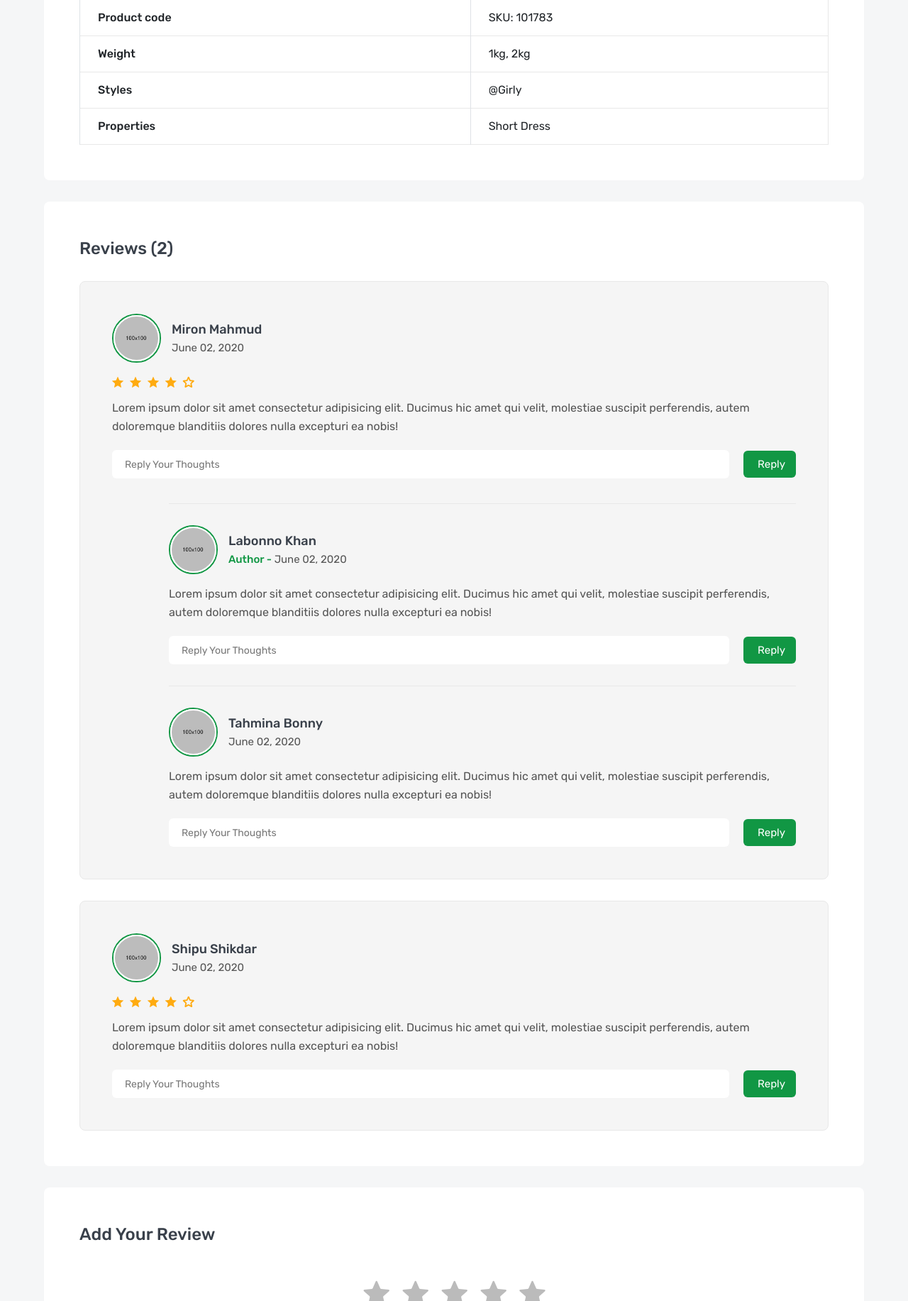
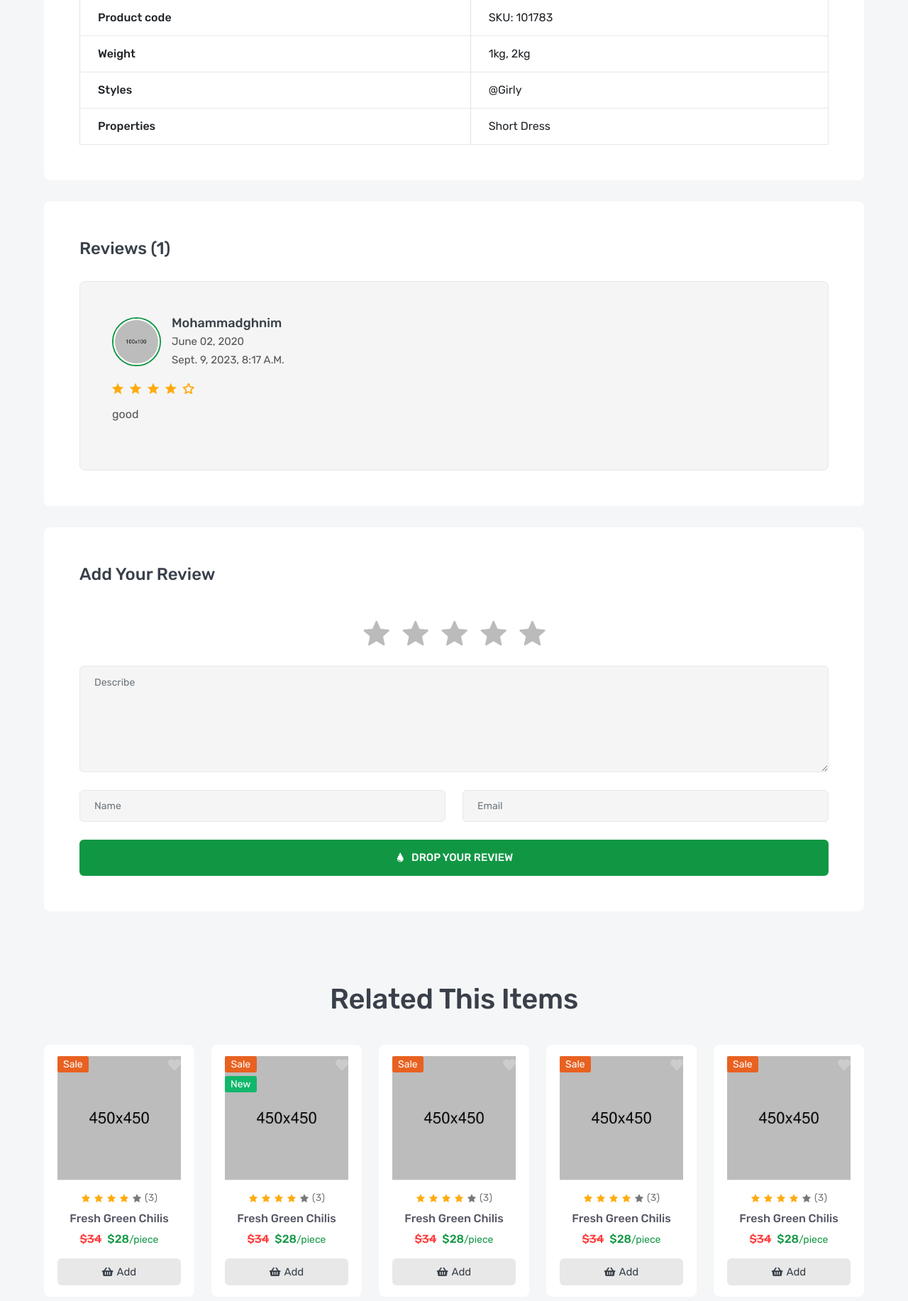
Before and after one commit to MohammadGhnim/Ecommerce-Store, a Django app: a page that uses products/templates/products/product_detail.html in a window 1280 px wide. Shown: the part 1680-3513 px from the top of the page at 71% size. Run offline with Django 4.2, Linux system fonts and the light colour scheme; data comes from the database, SQL or seed files in the repository; parts of the project's set-up code (start-up, migrations or seed data) failed here and were passed over; some libraries are stand-ins or nearby versions.

Commit message:
show product detail review with count

```diff
--- a/products/templates/products/product_detail.html
+++ b/products/templates/products/product_detail.html
@@ -153,16 +153,18 @@
                             </table>
                         </div>
                         <div class="product-details-frame">
-                            <h3 class="frame-title">Reviews (2)</h3>
+                            <h3 class="frame-title">Reviews ({{object.product_review.all|length}})</h3>
                             <ul class="review-list">
+                                {% for review in object.product_review.all %}
                                     <li class="review-item">
                                         <div class="review-media">
                                             <a class="review-avatar" href="#">
                                                 <img src="images/avatar/01.jpg" alt="review">
                                             </a>
                                             <h5 class="review-meta">
-                                            <a href="#">miron mahmud</a>
+                                                <a href="#">{{review.user}}</a>
                                                 <span>June 02, 2020</span>
+                                                <span>{{review.create_date}}</span>
                                             </h5>
                                         </div>
                                         <ul class="review-rating">
@@ -172,69 +174,9 @@
                                             <li class="icofont-ui-rating"></li>
                                             <li class="icofont-ui-rate-blank"></li>
                                         </ul>
-                                    <p class="review-desc">Lorem ipsum dolor sit amet consectetur adipisicing elit. Ducimus hic amet qui velit, molestiae suscipit perferendis, autem doloremque blanditiis dolores nulla excepturi ea nobis!</p>
-                                    <form class="review-reply">
-                                        <input type="text" placeholder="reply your thoughts">
-                                        <button><i class="icofont-reply"></i>reply</button>
-                                    </form>
-                                    <ul class="review-reply-list">
-                                        <li class="review-reply-item">
-                                            <div class="review-media">
-                                                <a class="review-avatar" href="#">
-                                                    <img src="images/avatar/02.jpg" alt="review">
-                                                </a>
-                                                <h5 class="review-meta">
-                                                    <a href="#">labonno khan</a>
-                                                    <span><b>author -</b> June 02, 2020</span>
-                                                </h5>
-                                            </div>
-                                            <p class="review-desc">Lorem ipsum dolor sit amet consectetur adipisicing elit. Ducimus hic amet qui velit, molestiae suscipit perferendis, autem doloremque blanditiis dolores nulla excepturi ea nobis!</p>
-                                            <form class="review-reply">
-                                                <input type="text" placeholder="reply your thoughts">
-                                                <button><i class="icofont-reply"></i>reply</button>
-                                            </form>
+                                        <p class="review-desc">{{review.review}}</p>
                                     </li>
-                                        <li class="review-reply-item">
-                                            <div class="review-media">
-                                                <a class="review-avatar" href="#">
-                                                    <img src="images/avatar/03.jpg" alt="review">
-                                                </a>
-                                                <h5 class="review-meta">
-                                                    <a href="#">tahmina bonny</a>
-                                                    <span>June 02, 2020</span>
-                                                </h5>
-                                            </div>
-                                            <p class="review-desc">Lorem ipsum dolor sit amet consectetur adipisicing elit. Ducimus hic amet qui velit, molestiae suscipit perferendis, autem doloremque blanditiis dolores nulla excepturi ea nobis!</p>
-                                            <form class="review-reply">
-                                                <input type="text" placeholder="reply your thoughts">
-                                                <button><i class="icofont-reply"></i>reply</button>
-                                            </form>
-                                        </li>
-                                    </ul>
-                                </li>
-                                <li class="review-item">
-                                    <div class="review-media">
-                                        <a class="review-avatar" href="#">
-                                            <img src="images/avatar/04.jpg" alt="review">
-                                        </a>
-                                        <h5 class="review-meta">
-                                            <a href="#">shipu shikdar</a>
-                                            <span>June 02, 2020</span>
-                                        </h5>
-                                    </div>
-                                    <ul class="review-rating">
-                                        <li class="icofont-ui-rating"></li>
-                                        <li class="icofont-ui-rating"></li>
-                                        <li class="icofont-ui-rating"></li>
-                                        <li class="icofont-ui-rating"></li>
-                                        <li class="icofont-ui-rate-blank"></li>
-                                    </ul>
-                                    <p class="review-desc">Lorem ipsum dolor sit amet consectetur adipisicing elit. Ducimus hic amet qui velit, molestiae suscipit perferendis, autem doloremque blanditiis dolores nulla excepturi ea nobis!</p>
-                                    <form class="review-reply">
-                                        <input type="text" placeholder="reply your thoughts">
-                                        <button><i class="icofont-reply"></i>reply</button>
-                                    </form>
-                                </li>
+                                {% endfor %}
                             </ul>
                         </div>
                         <div class="product-details-frame">
```
Lines whose indentation alone changed are shown as unchanged.
